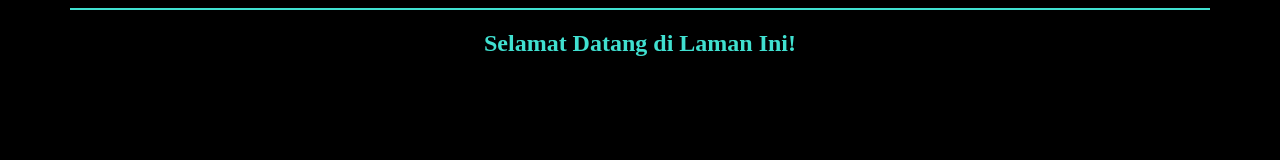
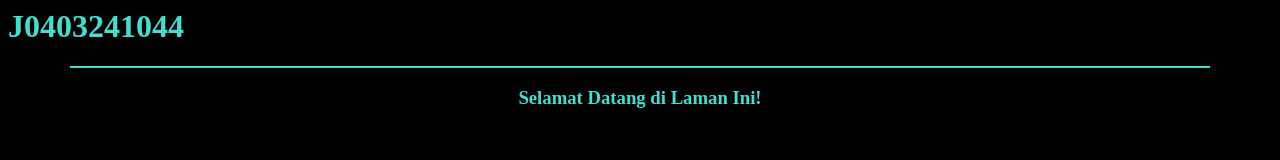
Before and after one commit to cherry-cel/cherry, a plain HTML site: page index.html in a window 1280 px wide. Drawn offline with Linux system fonts and the light colour scheme.

Commit message:
Update index.html

```diff
--- a/index.html
+++ b/index.html
@@ -3,7 +3,8 @@
     <title>Cherry</title>
   </head>
   <body bgcolor="black" text="turquoise">
+    <h1>J0403241044</h1>
     <hr color="turquoise" width="90%">
-    <h2 align="center"> Selamat Datang di Laman Ini! </h2>
+    <h3 align="center"> Selamat Datang di Laman Ini! </h3>
   </body>
 </html>
```
